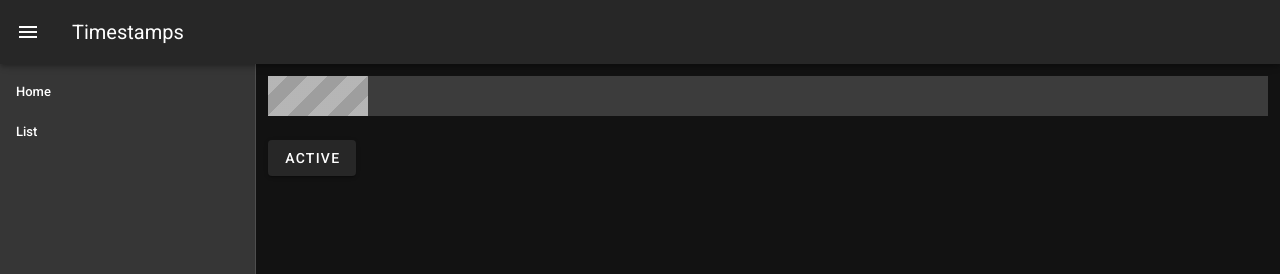
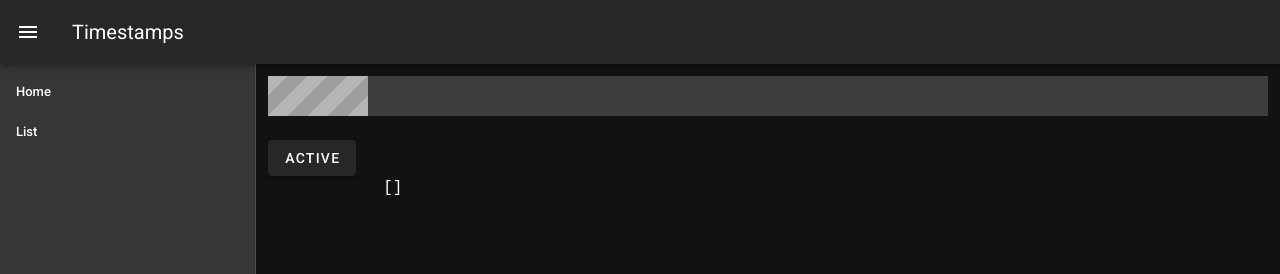
Before and after one commit to Ryoto-kubo/practice-atomic-design, a Vue app: page / in a window 1280 px wide. Shown: the top 274 px of the page. Built offline with nearby package versions, Linux system fonts and the light colour scheme.

Commit message:
views/Today.vueをRegisterAddress.vueに変更

```diff
--- a/src/router/index.js
+++ b/src/router/index.js
@@ -1,6 +1,6 @@
 import Vue from 'vue'
 import VueRouter from 'vue-router'
-import Today from '../views/Today.vue'
+import RegisterAddress from '../views/RegisterAddress.vue'
 import TodayList from '../views/TodayList.vue'
 
 Vue.use(VueRouter)
@@ -8,8 +8,8 @@ Vue.use(VueRouter)
 const routes = [
   {
     path: '/',
-    name: 'Today',
-    component: Today
+    name: 'RegisterAddress',
+    component: RegisterAddress
   },
   {
     path: '/list',
--- a/src/views/Today.vue
+++ b/src/views/RegisterAddress.vue
@@ -3,6 +3,9 @@
 		<v-progress-linear color="grey" value="10" height="40" striped></v-progress-linear>
 		<br>
 		<MyButton btnTitle='Active' :btnClickMethod="addClicked" />
+		<pre>
+			{{ $store.getters.clicked }}
+		</pre>
 	</div>
 </template>
 
```
